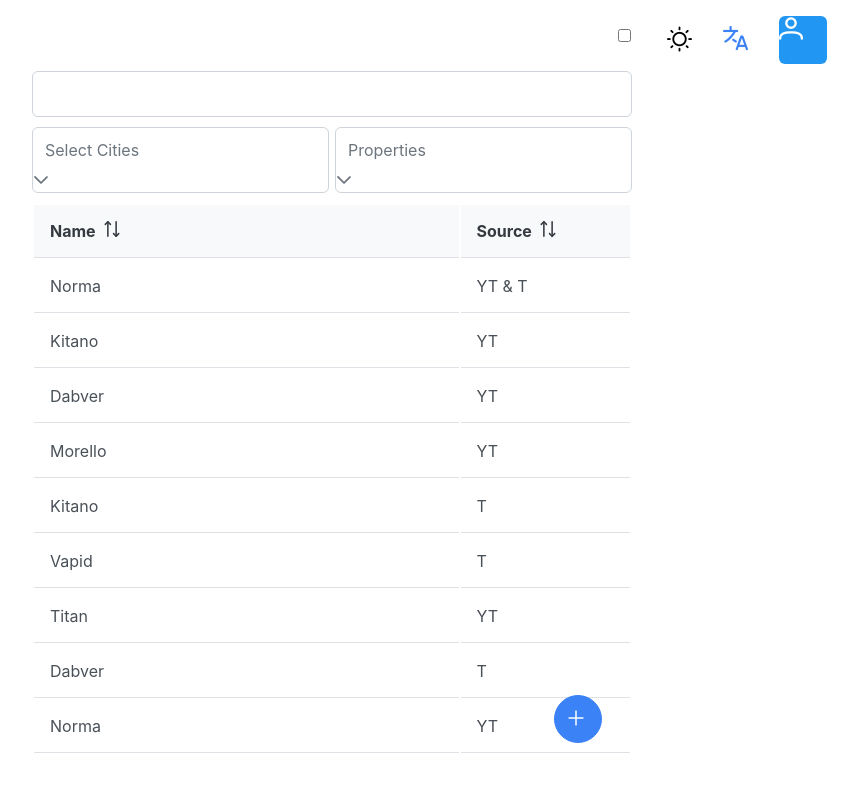
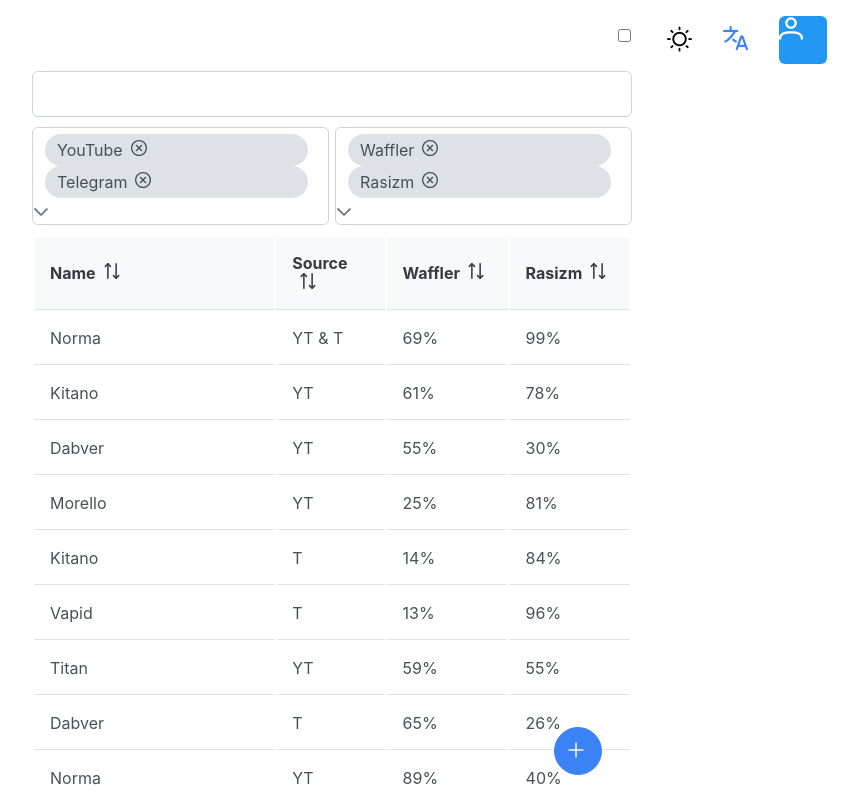
Before and after one commit to KuYaki/waffler, a Vue app: page / in a window 1280 px wide. Shown: the whole page, without its empty margins (308-1166 px from the left). Built offline with nearby package versions, Linux system fonts and the light colour scheme.

Commit message:
Added default value to search params

```diff
--- a/src/data/component/dropdown.ts
+++ b/src/data/component/dropdown.ts
@@ -6,7 +6,7 @@ class DropdownData {
     ]
 
     source = [
-        { label: 'YouTube' },
+        { label: 'YouTube'  },
         { label: 'Telegram' }
     ]
 
--- a/src/views/MainPage.vue
+++ b/src/views/MainPage.vue
@@ -1,5 +1,5 @@
 <script setup lang="ts">
-    import { ref } from 'vue';
+    import { ref, type Ref } from 'vue';
 
     import Navbar        from '@/views/navbar/Navbar.vue'
     import SearchParam   from '@/views/search_params/SearchParams.vue'
@@ -12,11 +12,20 @@
     import Button        from 'primevue/button';
     import Dialog        from 'primevue/dialog';
 
+    import { TDropdown } from './search_params/types';
+
+
+    //////////////////////// Vars ///////////////////////////
+
     const isAddTokenDlgOpen = ref(false)
     const isSignInDlgOpen   = ref(false)
     const isProfileDlgOpen  = ref(false)
 
-    const properties = ref()
+    const properties: Ref<TDropdown[]> = ref()
+    const sources   : Ref<TDropdown[]> = ref()
+
+
+    ///////////////////// Messages //////////////////////////
 
     const openAddNewTokendDlg = () =>{
         isAddTokenDlgOpen.value = true
@@ -30,9 +39,13 @@
         isProfileDlgOpen.value = true
     }
 
-    const onUpdateProperties = ( value:any[] ) => {
+
+    const onUpdateSources = ( value:TDropdown[] ) => {
+        sources.value = value
+    }
+
+    const onUpdateProperties = ( value:TDropdown[] ) => {
         properties.value = value
-        console.log('prop', properties.value)
     }
 
 </script>
@@ -45,6 +58,7 @@
     <div class="main_page">
         <InputText />
         <SearchParam
+            @change-source="onUpdateSources"
             @change-properties="onUpdateProperties"
         />
         <MainPageTable
--- a/src/views/search_params/SearchParams.vue
+++ b/src/views/search_params/SearchParams.vue
@@ -1,33 +1,46 @@
 <script setup lang="ts">
-    import { ref, type Ref } from 'vue';
+    import { ref, onMounted, type Ref } from 'vue';
 
     import  DropdownData  from '@/data/component/dropdown'
+    import MultiSelect from "primevue/multiselect";
 
-    import MultiSelect from "primevue/multiselect";
+    import type { TDropdown } from './types'
 
     //////////////////// Defines /////////////////////////
 
     // const props = defineProps({})
 
     const emit = defineEmits<{
-        ( e: 'changeProperties', value:{label:string}[]): void,
+        ( e: 'changeSource',     value:TDropdown[]): void,
+        ( e: 'changeProperties', value:TDropdown[]): void,
     }>();
 
+
+    //////////////////// Hooks //////////////////////////
+
+    onMounted(()=>{
+        onChangeSource()
+        onChangeProperties()
+    })
 
 
     //////////////////// Vars ////////////////////////////
 
-    const selectedProperties:Ref<{label:string}[]> = ref()
-    const selectedSorces     = ref()
+    const selectedSources   :Ref<TDropdown[]> = ref(DropdownData.source)
+    const selectedProperties:Ref<TDropdown[]> = ref(DropdownData.property)
 
-    const sources    = ref(DropdownData.source )
-    const properties = ref(DropdownData.property)
+    const sources    = ref( DropdownData.source )
+    const properties = ref( DropdownData.property)
 
 
     /////////////////// Messages ////////////////////////
 
-    const onChangeProperties = ( ) => {
+    const onChangeProperties = () => {
         emit('changeProperties', selectedProperties.value)
+    }
+
+    const onChangeSource = () => {
+        emit('changeSource', selectedSources.value)
     }
 
 </script>
@@ -36,12 +49,13 @@
     <div class="params">
 
         <MultiSelect
-            v-model="selectedSorces"
+            v-model="selectedSources"
             display="chip"
             :options="sources"
-            optionLabel="name"
-            placeholder="Select Cities"
-            :maxSelectedLabels="2" />
+            optionLabel="label"
+            placeholder="Sources"
+            :maxSelectedLabels="2"
+            @update:modelValue="onChangeSource" />
 
         <MultiSelect
             v-model="selectedProperties"
--- /dev/null
+++ b/src/views/search_params/types.ts
@@ -0,0 +1,3 @@
+export type TDropdown = {
+    label:string
+}
```
